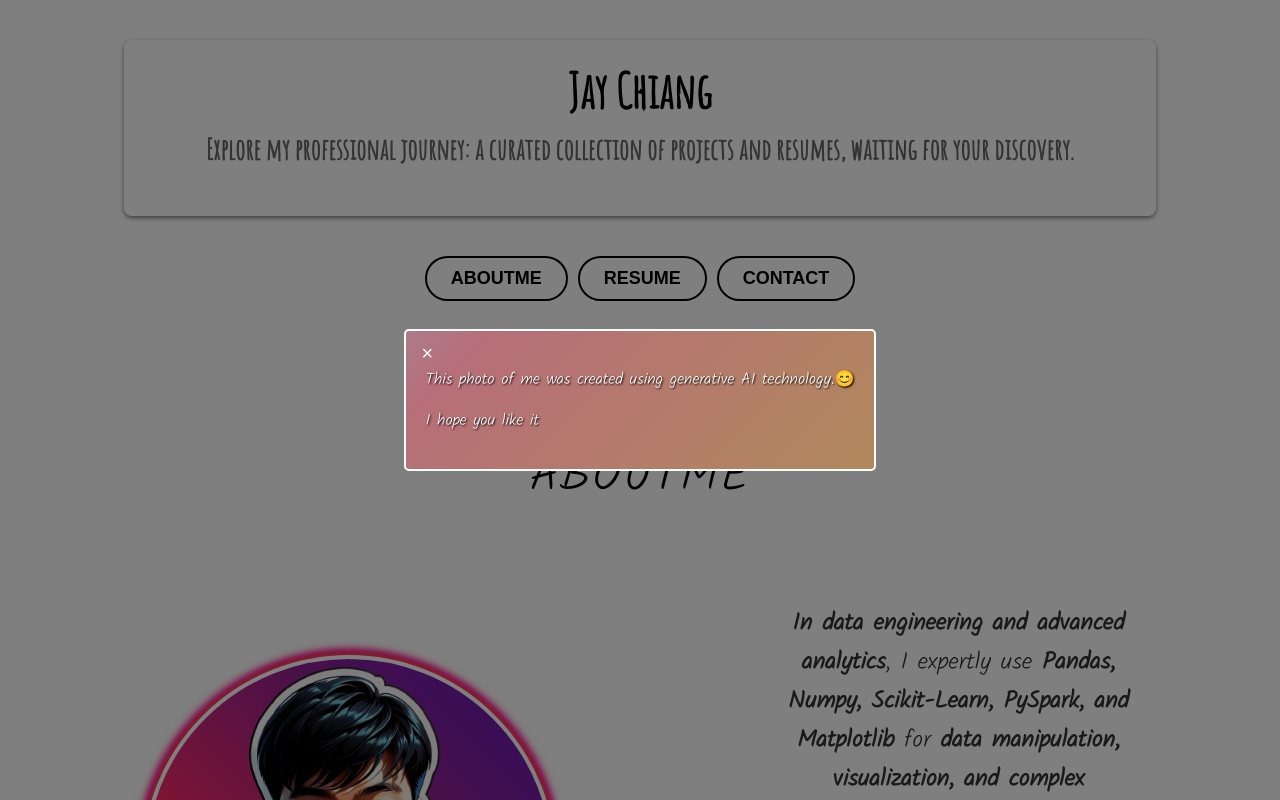
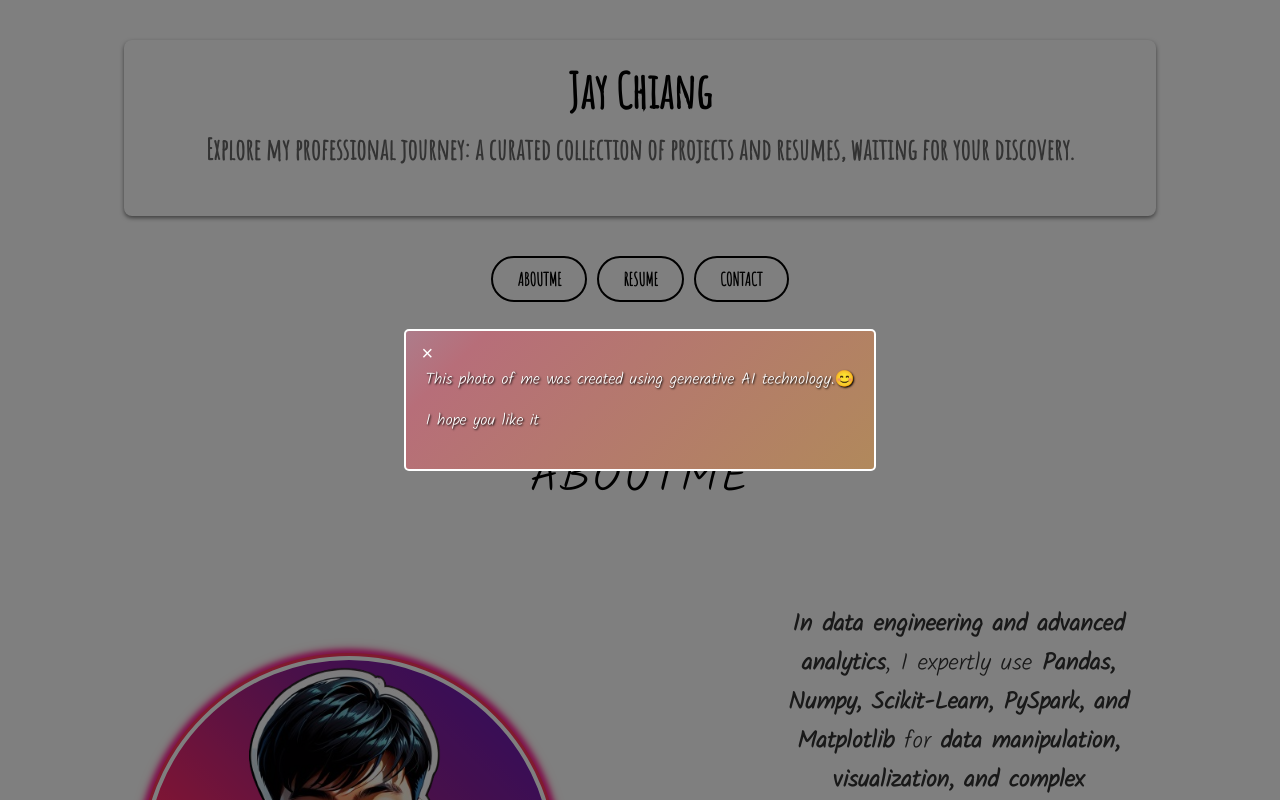
Before and after one commit to JayChiang17/portfolio, a React (Create React App) app: page / in a window 1280 px wide. Shown: the top 800 px of the page. Built offline with nearby package versions, Linux system fonts and the light colour scheme.

Commit message:
update Nav.js

```diff
--- a/src/style/MainNav.css
+++ b/src/style/MainNav.css
@@ -28,6 +28,7 @@
   transition: all 0.3s cubic-bezier(0.23, 1, 0.32, 1); /* 过渡效果，持续0.3秒，使用贝塞尔曲线 */
   overflow: hidden; /* 隐藏溢出内容 */
   margin-right: 10px; /* 右边距10px，使按钮之间有间隙 */
+  font-family: "Amatic SC", sans-serif;
 }
 
 .navButton:last-child {
```
